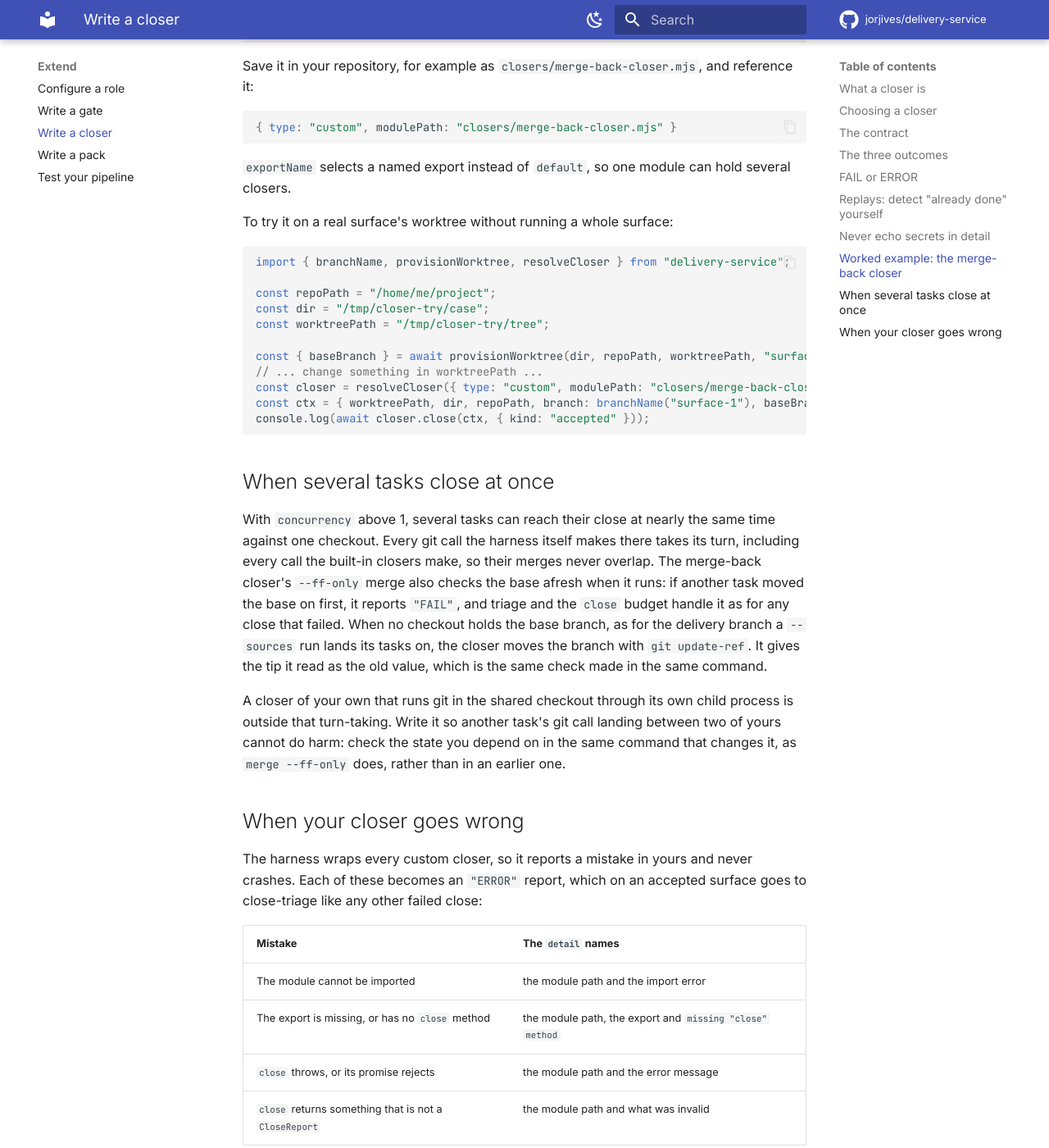
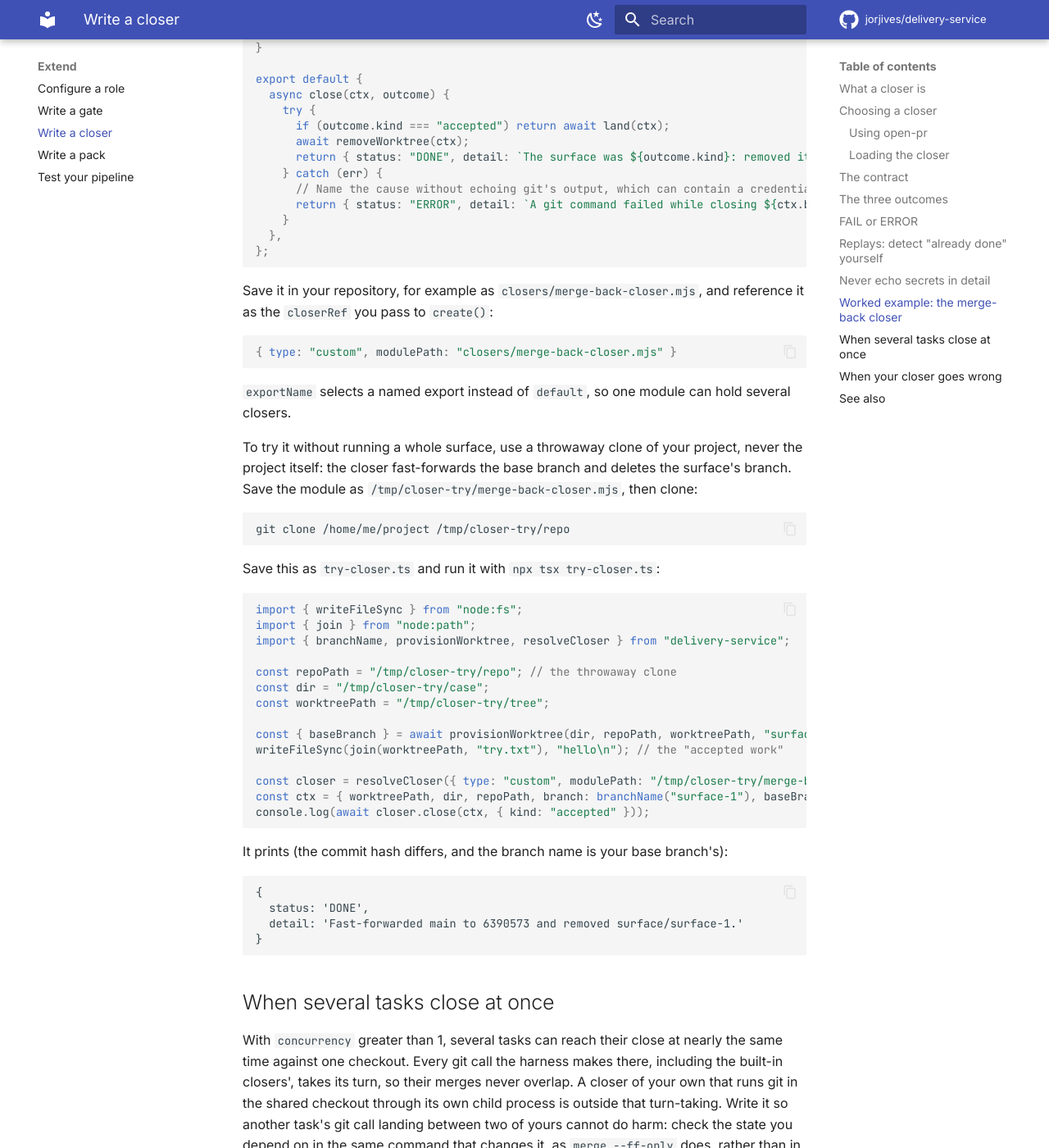
Before and after one commit to jorjives/delivery-service, an MkDocs documentation site: the page built from docs/writing-a-closer.md, in a window 1280 px wide and 1400 px high, scrolled down 7858 px. Shown: the whole window at 82% size. Built offline with MkDocs 1.6.1 and Material for MkDocs 9.7.7, drawn with Linux system fonts in a browser that asks for light colours; comment, search, counter and statistics services are not loaded; some of the changed text lies outside the part shown.

Commit message:
Make the closer try-it sample safe and fix the CloseContext sentence
The try-it sample would have fast-forwarded and merged in a reader's real project and had a placeholder instead of a change. It now uses a throwaway clone, writes a file, and shows real output. The broken sentence after the CloseContext table is fixed, open-pr has its own section, close-triage becomes triage, and See also is added.

Co-Authored-By: Claude Opus 5.5 <noreply@anthropic.com>

````diff
--- a/docs/writing-a-closer.md
+++ b/docs/writing-a-closer.md
@@ -2,11 +2,15 @@
 
 This guide gets you from nothing to a working closer for your project: either
 one of the **built-in closers**, named as data, or a **custom closer** you write
-yourself. You do not need to read any source to follow it.
+yourself. It is for developers whose project needs something other than the three built-in ways
+of landing work. You do not need to read any source to follow it.
+
+The `npm run demo:*` commands in this guide need a clone of the harness repository; the snippets
+need only the installed package.
 
 ## What a closer is
 
-When the gate accepts a surface's work, the harness runs the surface's closer
+When the gate accepts a [surface](glossary.md#surface)'s work (a surface is one task's run), the harness runs the surface's closer
 once to do something with it: merge it, leave it on a branch, open a pull
 request, tell someone. The harness decides *when* the closer runs and acts on
 what it reports; the closer decides *what* closing means.
@@ -19,7 +23,7 @@ What the harness does with the report:
 | Report | On an accepted surface | On a stopped surface |
 |---|---|---|
 | `"DONE"` | the surface is `CLOSED`, and your `detail` is its closing report | nothing more |
-| `"FAIL"` or `"ERROR"` | close-triage retries the close while the close budget lasts, then hands it to a person with your `detail` as the evidence | logged, never retried |
+| `"FAIL"` or `"ERROR"` | triage retries the close while the `close` [budget](glossary.md#budget) lasts, then hands it to a person with your `detail` as the evidence | logged, never retried |
 
 A failed close is never sent back to the worker: the work is already accepted.
 
@@ -32,7 +36,7 @@ Everything in this guide is imported from the harness's single entry point,
 
 A surface pins its closer in the case file header as a `closerRef`, passed to
 `create()` with the rest of the header, exactly as in
-[Configuring a role](configuring-a-role.md):
+[Making your first invocation](configuring-a-role.md#making-your-first-invocation):
 
 ```ts
 // Built in: fast-forward the base branch onto the work, then remove the worktree and branch.
@@ -46,21 +50,26 @@ A surface pins its closer in the case file header as a `closerRef`, passed to
 { type: "open-pr" }
 
 // Your own closer module.
-{ type: "custom", modulePath: "closers/notify.mjs", exportName: "default" }
+{ type: "custom", modulePath: "closers/notify.mjs", exportName: "default" } // closers/notify.mjs stands for your own module
 ```
 
-`open-pr` runs the GitHub command-line tool, `gh`, as whoever runs the harness,
-so only projects that name it need `gh` installed and signed in: install it from
-https://cli.github.com and run `gh auth login` first. The harness never takes or
-stores a token. The repository's `origin` remote must be the GitHub repository.
-The closing report is the pull request's address; closing again finds the pull
-request already open and reports it rather than opening a second. The worktree is
-left in place after the pull request opens, for follow-up commits. A missing
-`gh`, an expired sign-in or a missing permission is reported as `"ERROR"` naming
-the fix; a pull request GitHub declines, for example because of branch
-protection, is `"FAIL"`.
-To watch it open a pull request, reuse it on a repeat close, and report an
-expired sign-in, against a stand-in for `gh` with no network: `npm run demo:close-slice-5`.
+### Using `open-pr`
+
+`open-pr` runs the GitHub command-line tool, `gh`, as whoever runs the harness. Only projects that
+use `open-pr` need `gh`: [install it](https://cli.github.com) and run `gh auth login` first. The
+harness never takes or stores a token. The repository's `origin` remote must be the GitHub
+repository.
+
+The closing report is the pull request's address; closing again finds the pull request already
+open and reports it rather than opening a second. The worktree is left in place after the pull
+request opens, for follow-up commits. A missing `gh`, an expired sign-in or a missing permission is
+reported as `"ERROR"` naming the fix; a pull request GitHub declines, for example because of
+branch protection, is `"FAIL"`.
+
+To watch it open a pull request, reuse it on a repeat close, and report an expired sign-in,
+against a stand-in for `gh` with no network, run `npm run demo:close-slice-5`.
+
+### Loading the closer
 
 Whoever runs the surface turns the pinned reference into a closer and passes it
 in the surface's ports:
@@ -104,7 +113,7 @@ interface Closer {
 }
 ```
 
-`close` receives a `CloseContext`:
+`close` receives a `CloseContext` and an `outcome`. The context is:
 
 | Field | What it is | When it is set |
 |---|---|---|
@@ -114,10 +123,10 @@ interface Closer {
 | `branch` | The branch to land: the surface's own, for example `surface/surface-7`, or, when `delivery` is set, the delivery branch, for example `delivery/main`. The worktree has it checked out. | Always |
 | `baseBranch` | The local branch the surface was started from, pinned when it was provisioned, for example `main`. The branch to merge into or open a pull request against. | Always; the empty string only if provisioning never completed, which a closer should report as `"ERROR"` |
 | `repairBrief` | Guidance written by triage's agent: `{ problem, dead_ends, scope, references, diagnosis }`. You may surface it, in a pull request body or a notification. The built-in closers ignore it. | Only on a close retried by triage's agent; absent on a first close and on a deterministic retry |
-| `delivery` | `{ landed }`: every task landed on the delivery branch since it opened, oldest first, each with its `intent`, `item` key, `run` id and the time `at` which it landed, and, for an item from a `github` source, `closes`, the reference (such as `#12`) a pull request for the branch should close. Your closer is then called once per `delivery run --sources` run, for the delivery branch, and again on later runs while the branch stays open: treat a branch or pull request you made for it earlier as your own. | Only when the closer acts on a delivery branch |
+| `delivery` | `{ landed }`: every task landed on the delivery branch since it opened, oldest first, each with its `intent`, `item` key, `run` id, the time `at` it landed and, for an item from a `github` source, `closes`: the reference (such as `#12`) a pull request for the branch should close. Your closer is then called once per `delivery run --sources` run, for the delivery branch, and again on later runs while the branch stays open: treat a branch or pull request you made for it earlier as your own. | Only when the closer acts on a delivery branch |
 
-an `outcome`, `{ kind: "accepted" | "escalated" | "aborted" }`, and must return a
-`CloseReport`:
+The `outcome` is `{ kind: "accepted" | "escalated" | "aborted" }` (see [The three
+outcomes](#the-three-outcomes)). `close` must return a `CloseReport`:
 
 | Field | What it is |
 |---|---|
@@ -140,7 +149,7 @@ A report on a stopped surface is only logged, so make teardown safe to run twice
 
 ## FAIL or ERROR
 
-Both route to close-triage in the same way; the difference tells the person
+Both route to triage in the same way; the difference tells the person
 reading the escalation what kind of problem it is.
 
 - **`"FAIL"`: a decision could resolve it.** The close was refused for a reason
@@ -315,7 +324,7 @@ export default {
 ```
 
 Save it in your repository, for example as `closers/merge-back-closer.mjs`, and
-reference it:
+reference it as the `closerRef` you pass to `create()`:
 
 ```ts
 { type: "custom", modulePath: "closers/merge-back-closer.mjs" }
@@ -324,34 +333,47 @@ reference it:
 `exportName` selects a named export instead of `default`, so one module can hold
 several closers.
 
-To try it on a real surface's worktree without running a whole surface:
+To try it without running a whole surface, use a throwaway clone of your project, never the project
+itself: the closer fast-forwards the base branch and deletes the surface's branch. Save the module as
+`/tmp/closer-try/merge-back-closer.mjs`, then clone:
+
+```bash
+git clone /home/me/project /tmp/closer-try/repo
+```
+
+Save this as `try-closer.ts` and run it with `npx tsx try-closer.ts`:
 
 ```ts
+import { writeFileSync } from "node:fs";
+import { join } from "node:path";
 import { branchName, provisionWorktree, resolveCloser } from "delivery-service";
 
-const repoPath = "/home/me/project";
+const repoPath = "/tmp/closer-try/repo"; // the throwaway clone
 const dir = "/tmp/closer-try/case";
 const worktreePath = "/tmp/closer-try/tree";
 
 const { baseBranch } = await provisionWorktree(dir, repoPath, worktreePath, "surface-1");
-// ... change something in worktreePath ...
-const closer = resolveCloser({ type: "custom", modulePath: "closers/merge-back-closer.mjs" }, repoPath);
+writeFileSync(join(worktreePath, "try.txt"), "hello\n"); // the "accepted work"
+
+const closer = resolveCloser({ type: "custom", modulePath: "/tmp/closer-try/merge-back-closer.mjs" }, repoPath);
 const ctx = { worktreePath, dir, repoPath, branch: branchName("surface-1"), baseBranch };
 console.log(await closer.close(ctx, { kind: "accepted" }));
 ```
 
+It prints (the commit hash differs, and the branch name is your base branch's):
+
+```text
+{
+  status: 'DONE',
+  detail: 'Fast-forwarded main to 6390573 and removed surface/surface-1.'
+}
+```
+
 ## When several tasks close at once
 
-With `concurrency` above 1, several tasks can reach their close at nearly the same time
-against one checkout. Every git call the harness itself makes there takes its turn,
-including every call the built-in closers make, so their merges never overlap. The
-merge-back closer's `--ff-only` merge also checks the base afresh when it runs: if another
-task moved the base on first, it reports `"FAIL"`, and triage and the `close` budget handle
-it as for any close that failed. When no checkout holds the base branch, as for the delivery
-branch a `--sources` run lands its tasks on, the closer moves the branch with `git update-ref`.
-It gives the tip it read as the old value, which is the same check made in the same command.
-
-A closer of your own that runs git in the shared checkout through its own child process is
+With `concurrency` greater than 1, several tasks can reach their close at nearly the same time against
+one checkout. Every git call the harness makes there, including the built-in closers', takes its
+turn, so their merges never overlap. A closer of your own that runs git in the shared checkout through its own child process is
 outside that turn-taking. Write it so another task's git call landing between two of yours
 cannot do harm: check the state you depend on in the same command that changes it, as
 `merge --ff-only` does, rather than in an earlier one.
@@ -360,7 +382,7 @@ cannot do harm: check the state you depend on in the same command that changes i
 
 The harness wraps every custom closer, so it reports a mistake in yours and never
 crashes. Each of these becomes an `"ERROR"` report, which on an accepted
-surface goes to close-triage like any other failed close:
+surface goes to triage like any other failed close:
 
 | Mistake | The `detail` names |
 |---|---|
@@ -369,8 +391,16 @@ surface goes to close-triage like any other failed close:
 | `close` throws, or its promise rejects | the module path and the error message |
 | `close` returns something that is not a `CloseReport` | the module path and what was invalid |
 
-To watch an example closer close a surface, then a broken one reach close-triage:
+To watch an example closer close a surface, then a broken one reach triage:
 
 ```bash
 npm run demo:close-slice-4
 ```
+
+## See also
+
+- [Writing a gate](writing-a-gate.md): decide what counts as good work.
+- [Configuring a role](configuring-a-role.md): triage and the `repairBrief` it hands a retried close.
+- [Project configuration](project-configuration.md): the `closer` setting.
+- [Testing your delivery pipeline](testing-your-pipeline.md): try a closer against the scripted agent.
+- [Glossary](glossary.md): the terms used here.
````
